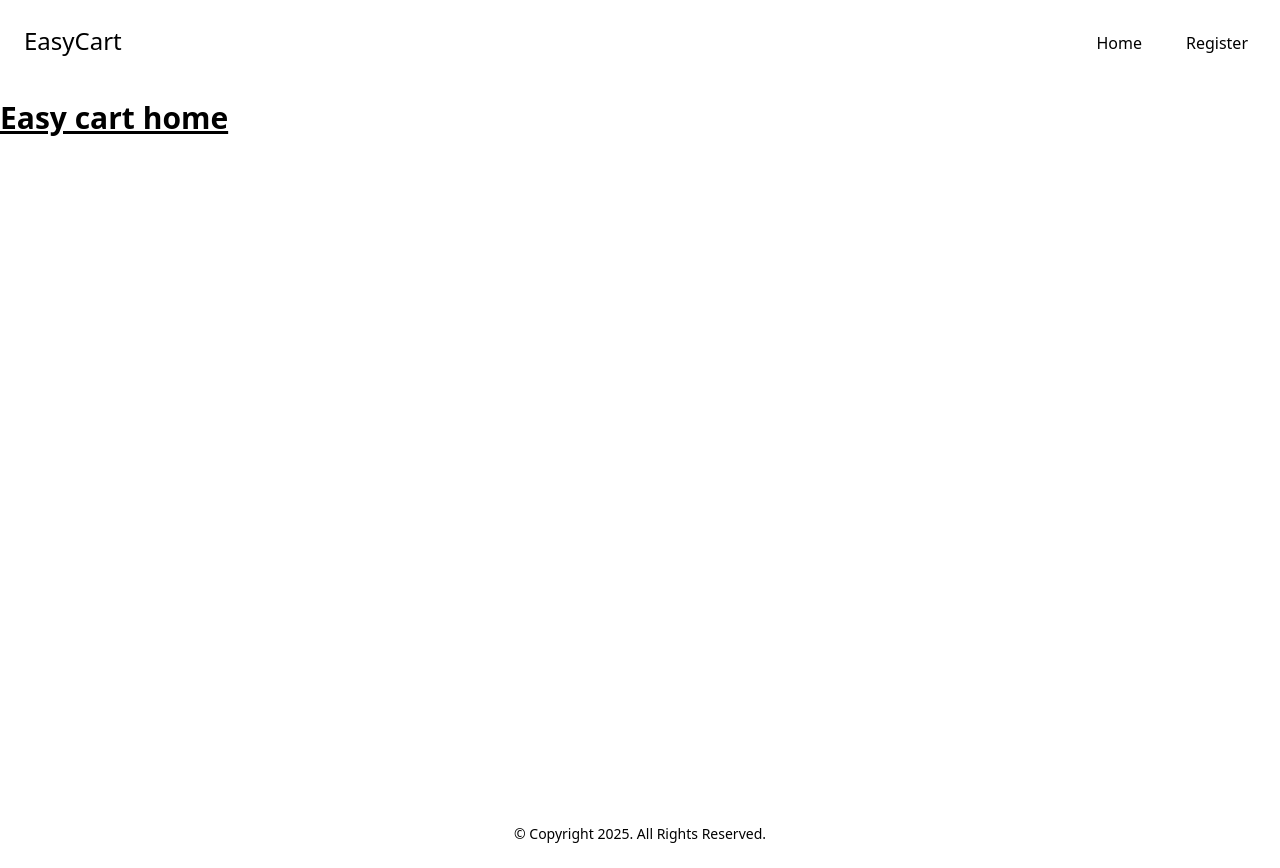
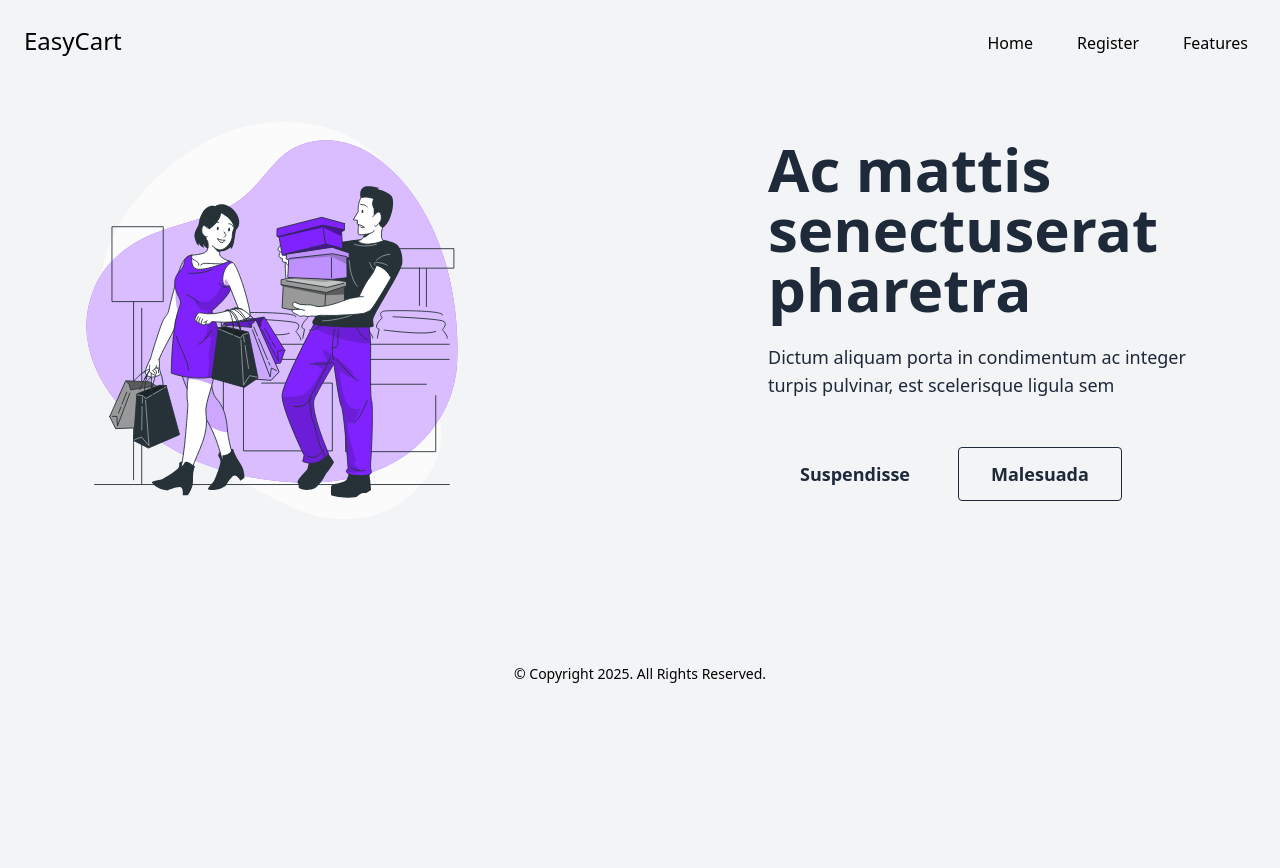
Before and after one commit to gdevakrishnan/easy-cart-django, a Django app: page / in a window 1280 px wide. After the commit the page ends 683 px from the top, so only its background shows below. Run offline with Django 5.2, Linux system fonts and the light colour scheme.

Commit message:
Use static files

```diff
--- /dev/null
+++ b/easy_cart_app/templates/shop/inc/carousel.html
@@ -0,0 +1 @@
+{% load static %}
--- a/easy_cart_app/templates/shop/inc/navbar.html
+++ b/easy_cart_app/templates/shop/inc/navbar.html
@@ -5,10 +5,15 @@
 		</a>
 		<ul class="items-stretch hidden space-x-3 md:flex">
 			<li class="flex">
-				<a rel="noopener noreferrer" href="/" class="flex items-center px-4 -mb-1">Home</a>
+				<a rel="noopener noreferrer" href="{% url 'home' %}" class="flex items-center px-4 -mb-1">Home</a>
 			</li>
 			<li class="flex">
-				<a rel="noopener noreferrer" href="/register" class="flex items-center px-4 -mb-1">Register</a>
+				<a rel="noopener noreferrer" href="{% url 'register' %}"
+					class="flex items-center px-4 -mb-1">Register</a>
+			</li>
+			<li class="flex">
+				<a rel="noopener noreferrer" href="{% url 'features' %}"
+					class="flex items-center px-4 -mb-1">Features</a>
 			</li>
 		</ul>
 	</div>
--- a/easy_cart_app/templates/shop/index.html
+++ b/easy_cart_app/templates/shop/index.html
@@ -1,11 +1,30 @@
 {% extends 'shop/layouts/main.html' %}
+{% load static %}
 
 {% block title %} Home {% endblock title %}
 
 {% block content %}
-<section class="min-h-screen pt-[100px]">
-    <h1 class="text-3xl font-bold underline text-clifford">
-        Easy cart home
-    </h1>
+<section class="text-gray-800">
+    <div class="container flex flex-col justify-center p-6 mx-auto sm:py-12 lg:py-24 lg:flex-row lg:justify-between">
+        <div class="flex items-center justify-center p-6 mt-8 lg:mt-0 h-72 sm:h-80 lg:h-96 xl:h-112 2xl:h-128">
+            <img src="{% static 'images/hero.svg' %}" alt="hero_img"
+                class="object-contain h-72 sm:h-80 lg:h-96 xl:h-112 2xl:h-128">
+        </div>
+        <div class="flex flex-col justify-center p-6 text-center rounded-sm lg:max-w-md xl:max-w-lg lg:text-left">
+            <h1 class="text-5xl font-bold leading-none sm:text-6xl">Ac mattis
+                <span class="dark:text-violet-600">senectus</span>erat pharetra
+            </h1>
+            <p class="mt-6 mb-8 text-lg sm:mb-12">Dictum aliquam porta in condimentum ac integer
+                <br class="hidden md:inline lg:hidden">turpis pulvinar, est scelerisque ligula sem
+            </p>
+            <div
+                class="flex flex-col space-y-4 sm:items-center sm:justify-center sm:flex-row sm:space-y-0 sm:space-x-4 lg:justify-start">
+                <a rel="noopener noreferrer" href="#"
+                    class="px-8 py-3 text-lg font-semibold rounded dark:bg-violet-600 dark:text-gray-50">Suspendisse</a>
+                <a rel="noopener noreferrer" href="#"
+                    class="px-8 py-3 text-lg font-semibold border rounded dark:border-gray-800">Malesuada</a>
+            </div>
+        </div>
+    </div>
 </section>
 {% endblock content %}
--- a/easy_cart_app/templates/shop/layouts/main.html
+++ b/easy_cart_app/templates/shop/layouts/main.html
@@ -1,3 +1,4 @@
+{% load static %}
 <!DOCTYPE html>
 <html lang="en">
 
@@ -5,6 +6,7 @@
     <meta charset="UTF-8">
     <meta name="viewport" content="width=device-width, initial-scale=1.0">
     <title>Easy Cart - {% block title %}{% endblock title %}</title>
+    <link rel="stylesheet" href="{% static 'css/style.css' %}">
 </head>
 
 <body>
--- a/easy_cart_app/urls.py
+++ b/easy_cart_app/urls.py
@@ -2,6 +2,7 @@ from django.urls import path
 from . import views
 
 urlpatterns = [
-    path('', views.home),
-    path('register', views.register)
+    path('', views.home, name='home'),
+    path('register', views.register, name='register'),
+    path('features', views.features, name='features')
 ]
--- a/easy_cart_app/views.py
+++ b/easy_cart_app/views.py
@@ -5,3 +5,6 @@ def home (request):
 
 def register (request):
     return render(request, 'shop/register.html')
+
+def features (request):
+    return render(request, 'shop/features.html')
--- a/easy_cart_project/settings.py
+++ b/easy_cart_project/settings.py
@@ -133,8 +133,14 @@ USE_TZ = True
 
 STATIC_URL = 'static/'
 
+# To store the media files in the static
 MEDIA_URL = '/images/'
 MEDIA_ROOT = BASE_DIR/'static'
+
+# to store the static files and load the static files
+STATICFILES_DIRS = [
+    BASE_DIR/'static'
+]
 
 # Default primary key field type
 # https://docs.djangoproject.com/en/5.1/ref/settings/#default-auto-field
--- /dev/null
+++ b/static/css/style.css
@@ -0,0 +1,7 @@
+body {
+    width: 100vw;
+    height: auto;
+    min-height: 100vh;
+    overflow-x: hidden;
+    background-color: #F3F4F6;
+}
```
Also changed, not shown: easy_cart_app/templates/shop/features.html (added, +11 -0 lines), static/images/hero.svg (added).
